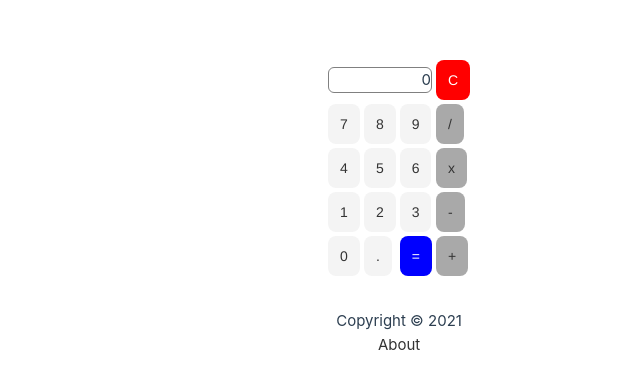
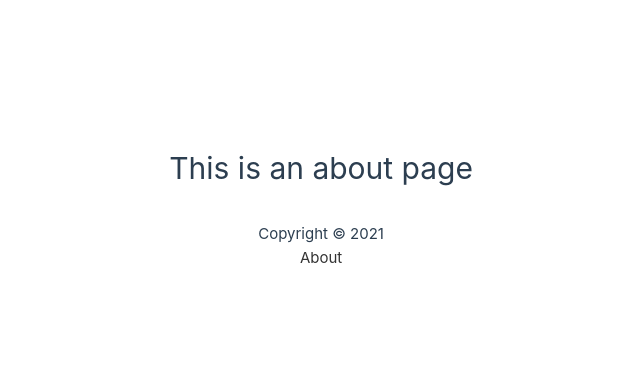
Before and after one commit to josecome/Calculator_Vuejs, a Vue app: page /about in a window 1280 px wide. Shown: the part 203-592 px from the top of the page, without its empty margins (167-807 px from the left). Built offline with nearby package versions, Linux system fonts and the light colour scheme.

Commit message:
Update of router

```diff
--- a/src/App.vue
+++ b/src/App.vue
@@ -1,11 +1,15 @@
 <script setup>
 import { RouterLink, RouterView } from 'vue-router'
 import Home from './views/Home.vue'
+import Header from './components/Header.vue'
+import Footer from './components/Footer.vue'
 </script>
 
 <template>
   <div>
-    <Home />
+    <Header />
+    <router-view></router-view>
+    <Footer />
   </div>
 
 </template>
@@ -14,6 +18,8 @@ import Home from './views/Home.vue'
 export default {
   name: 'App',
   components: {
+    Header,
+    Footer,
     Home
   },
   data() {
--- a/src/router/index.js
+++ b/src/router/index.js
@@ -12,9 +12,6 @@ const router = createRouter({
     {
       path: '/about',
       name: 'about',
-      // route level code-splitting
-      // this generates a separate chunk (About.[hash].js) for this route
-      // which is lazy-loaded when the route is visited.
       component: () => import('../views/About.vue')
     }
   ]
--- a/src/views/Home.vue
+++ b/src/views/Home.vue
@@ -1,13 +1,9 @@
 <script setup>
-import Header from '../components/Header.vue'
-import Calculator from '../components/Calculator.vue'
-import Footer from '../components/Footer.vue'
+ import Calculator from '../components/Calculator.vue'
 </script>
 
 <template>
   <main>
-    <Header />
     <Calculator />
-    <Footer />
   </main>
 </template>
```
